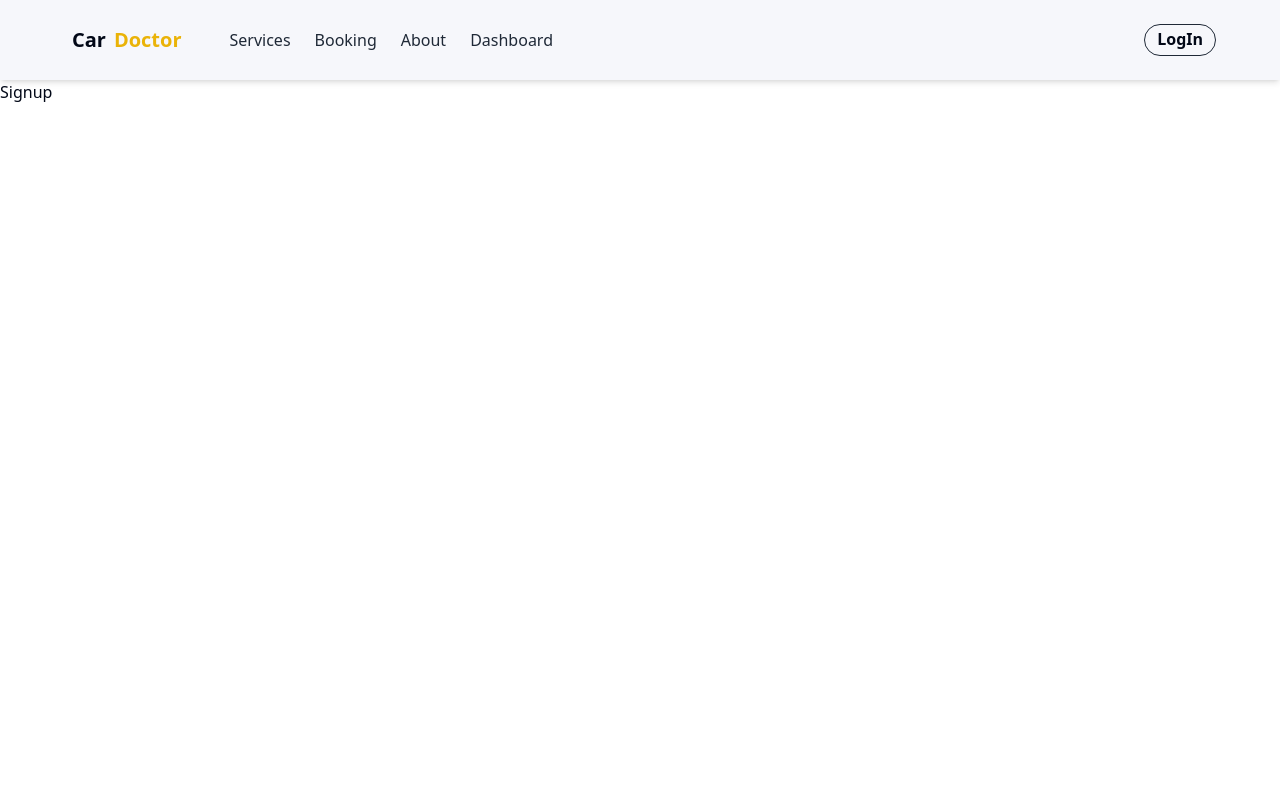
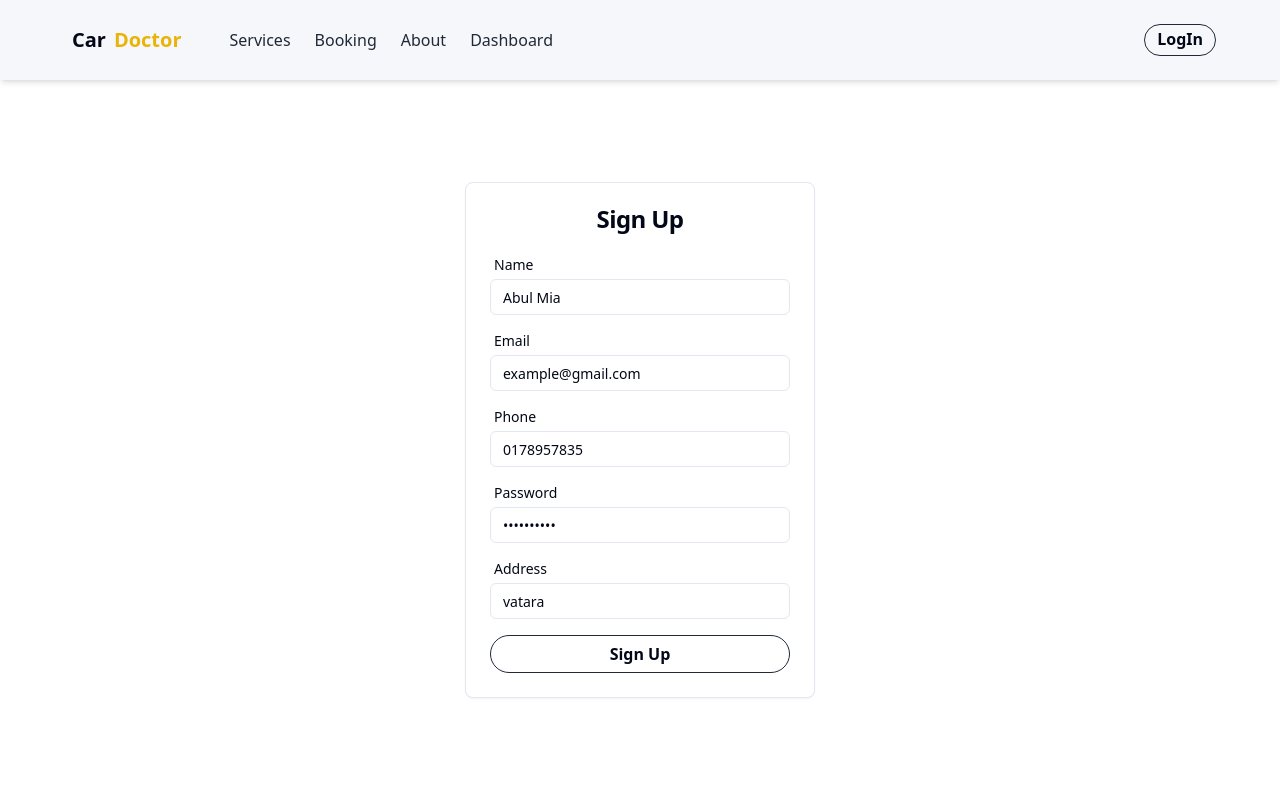
Before and after one commit to rabiul155/car-wash-client, a React (Vite) app: page /signup in a window 1280 px wide. Shown: the top 800 px of the page. Built offline with nearby package versions, Linux system fonts and the light colour scheme.

Commit message:
create signup page

```diff
--- a/src/pages/Login/Login.tsx
+++ b/src/pages/Login/Login.tsx
@@ -1,10 +1,11 @@
 import Button from '@/components/shared/Button/Button';
 import InputField from '@/components/shared/InputField/InputField';
 import { Card, CardContent, CardHeader, CardTitle } from '@/components/ui/card';
+import { Link } from 'react-router-dom';
 
 function Login() {
   return (
-    <div className="flex justify-center items-center mt-16">
+    <div className="flex justify-center items-center h-[90vh]">
       <Card className=" w-[350px]">
         <CardHeader className="flex items-center">
           <CardTitle>Log In</CardTitle>
@@ -27,10 +28,16 @@ function Login() {
                 type="password"
               />
             </div>
-            <footer className="mt-6 flex justify-center">
+            <footer className="mt-4 flex flex-col gap-2 justify-center">
               <Button type="submit" onClick={() => {}}>
                 Log In
               </Button>
+              <div className="text-gray-700 text-sm text-center">
+                <span>Don't Have Account </span>
+                <Link className="font-medium text-blue-900" to="/signup">
+                  Sign Up
+                </Link>
+              </div>
             </footer>
           </form>
         </CardContent>
--- a/src/pages/Signup/Signup.tsx
+++ b/src/pages/Signup/Signup.tsx
@@ -1,7 +1,61 @@
-import React from 'react';
+import Button from '@/components/shared/Button/Button';
+import InputField from '@/components/shared/InputField/InputField';
+import { Card, CardContent, CardHeader, CardTitle } from '@/components/ui/card';
 
 function Signup() {
-  return <div>Signup</div>;
+  return (
+    <div className="flex justify-center items-center h-[90vh]">
+      <Card className="w-[350px] ">
+        <CardHeader className="flex items-center">
+          <CardTitle>Sign Up</CardTitle>
+        </CardHeader>
+        <CardContent>
+          <form className="mt- flex flex-col gap-3">
+            <div className="grid w-full items-center gap-4">
+              <InputField
+                label="Name"
+                name="name"
+                onChange={() => {}}
+                value={'Abul Mia'}
+              />
+              <InputField
+                label="Email"
+                name="email"
+                onChange={() => {}}
+                value={'example@gmail.com'}
+                type="email"
+              />
+              <InputField
+                label="Phone"
+                name="phone"
+                onChange={() => {}}
+                value={'0178957835'}
+                type="number"
+              />
+              <InputField
+                label="Password"
+                name="password"
+                onChange={() => {}}
+                value={'1234567654'}
+                type="password"
+              />
+              <InputField
+                label="Address"
+                name="address"
+                onChange={() => {}}
+                value={'vatara'}
+              />
+            </div>
+            <footer className="mt-1 flex justify-center">
+              <Button type="submit" onClick={() => {}}>
+                Sign Up
+              </Button>
+            </footer>
+          </form>
+        </CardContent>
+      </Card>
+    </div>
+  );
 }
 
 export default Signup;
```
